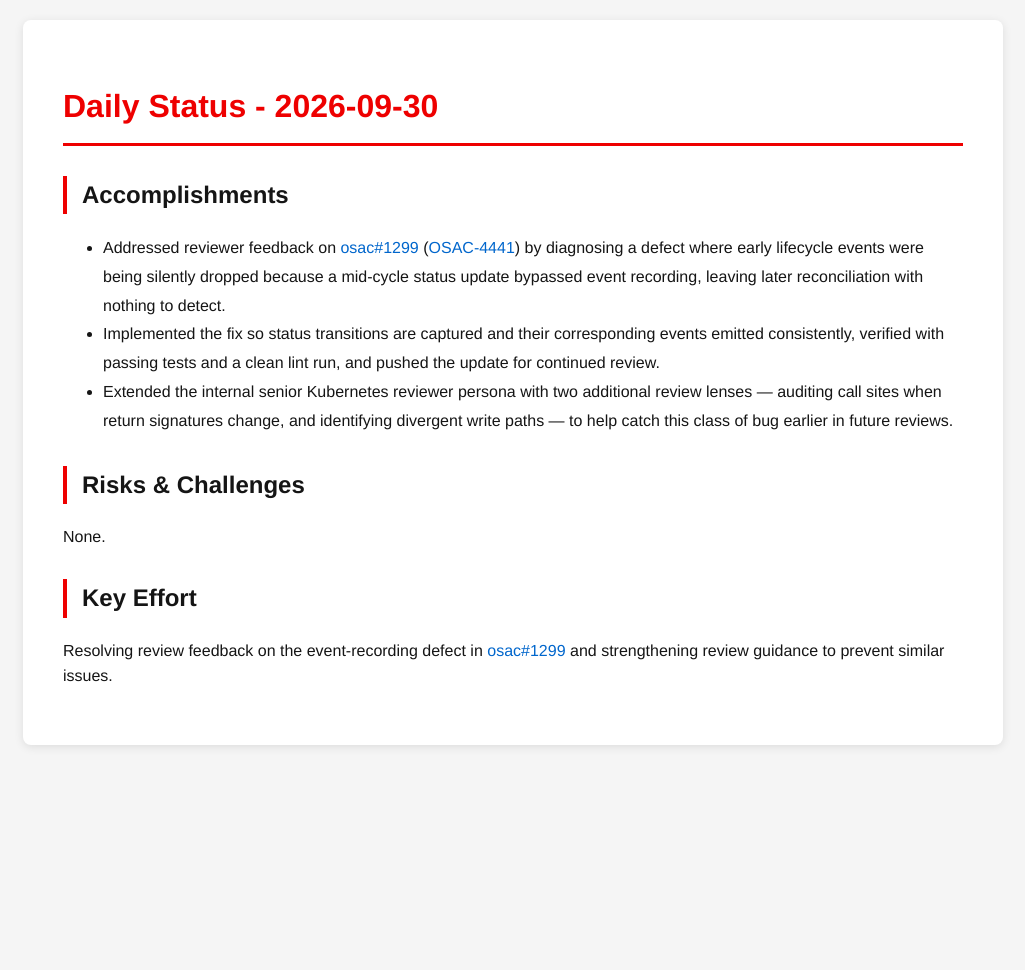
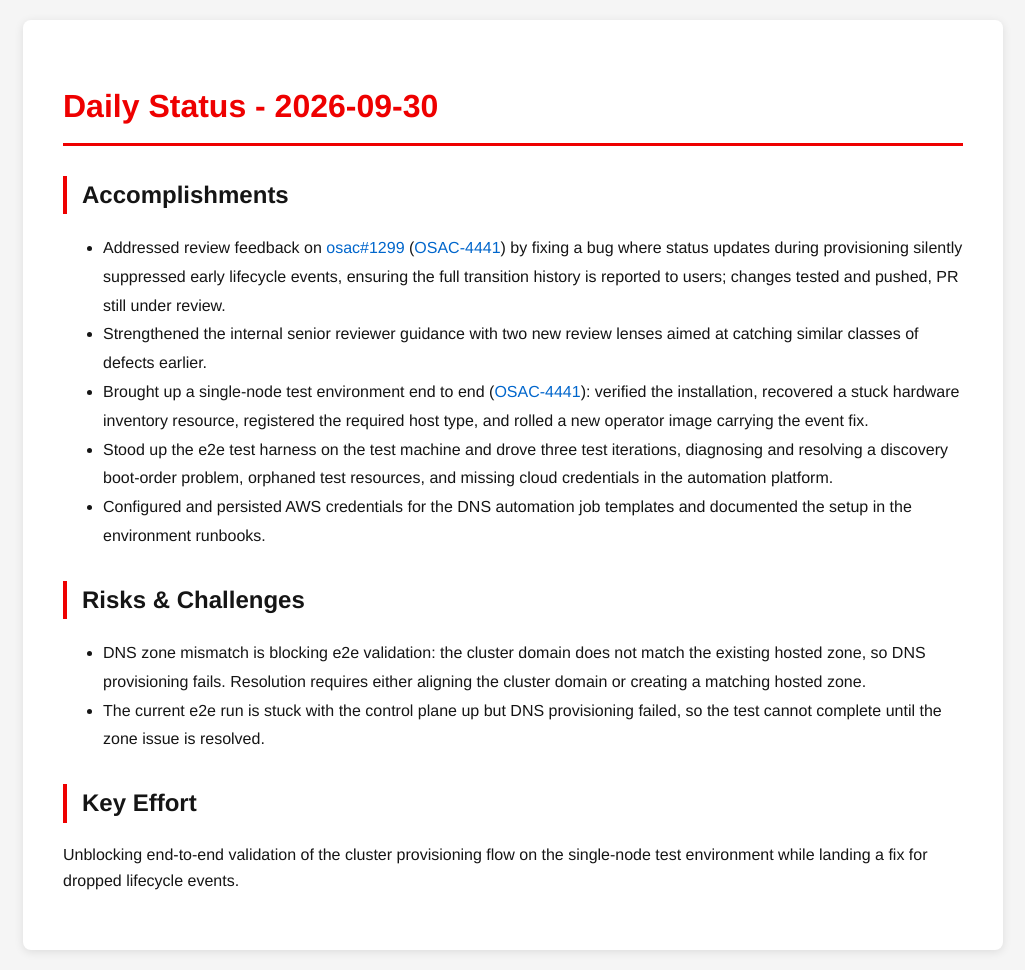
Before and after one commit to tzvatot/daily-status, a Jekyll site: the page built from 2026-09-30.md, in a window 1280 px wide. Shown: the whole page, without its empty margins (127-1152 px from the left). Built offline with Jekyll 4.4.1, drawn with Linux system fonts in a browser that asks for light colours; before the commit the page ends 900 px from its top, so only the background shows below that.

Commit message:
Daily status update - 2026-09-30

```diff
--- a/2026-09-30.md
+++ b/2026-09-30.md
@@ -7,12 +7,15 @@ date: 2026-09-30
 # Daily Status - 2026-09-30
 
 ## Accomplishments
-- Addressed reviewer feedback on [osac#1299](https://github.com/osac-project/osac/pull/1299) ([OSAC-4441](https://redhat.atlassian.net/browse/OSAC-4441)) by diagnosing a defect where early lifecycle events were being silently dropped because a mid-cycle status update bypassed event recording, leaving later reconciliation with nothing to detect.
-- Implemented the fix so status transitions are captured and their corresponding events emitted consistently, verified with passing tests and a clean lint run, and pushed the update for continued review.
-- Extended the internal senior Kubernetes reviewer persona with two additional review lenses — auditing call sites when return signatures change, and identifying divergent write paths — to help catch this class of bug earlier in future reviews.
+- Addressed review feedback on [osac#1299](https://github.com/osac-project/osac/pull/1299) ([OSAC-4441](https://redhat.atlassian.net/browse/OSAC-4441)) by fixing a bug where status updates during provisioning silently suppressed early lifecycle events, ensuring the full transition history is reported to users; changes tested and pushed, PR still under review.
+- Strengthened the internal senior reviewer guidance with two new review lenses aimed at catching similar classes of defects earlier.
+- Brought up a single-node test environment end to end ([OSAC-4441](https://redhat.atlassian.net/browse/OSAC-4441)): verified the installation, recovered a stuck hardware inventory resource, registered the required host type, and rolled a new operator image carrying the event fix.
+- Stood up the e2e test harness on the test machine and drove three test iterations, diagnosing and resolving a discovery boot-order problem, orphaned test resources, and missing cloud credentials in the automation platform.
+- Configured and persisted AWS credentials for the DNS automation job templates and documented the setup in the environment runbooks.
 
 ## Risks & Challenges
-None.
+- DNS zone mismatch is blocking e2e validation: the cluster domain does not match the existing hosted zone, so DNS provisioning fails. Resolution requires either aligning the cluster domain or creating a matching hosted zone.
+- The current e2e run is stuck with the control plane up but DNS provisioning failed, so the test cannot complete until the zone issue is resolved.
 
 ## Key Effort
-Resolving review feedback on the event-recording defect in [osac#1299](https://github.com/osac-project/osac/pull/1299) and strengthening review guidance to prevent similar issues.
+Unblocking end-to-end validation of the cluster provisioning flow on the single-node test environment while landing a fix for dropped lifecycle events.
```
